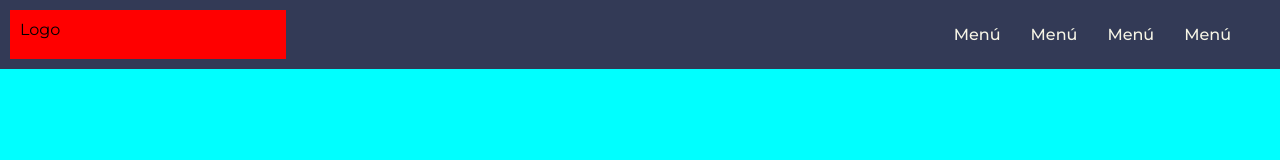
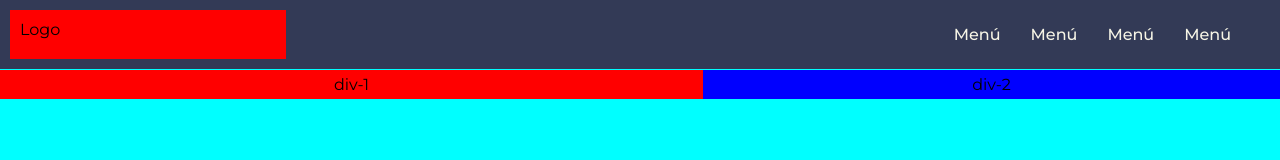
Before and after one commit to kurco007/Proyecto-web-, a plain HTML site: page index.html in a window 1280 px wide. Drawn offline with Linux system fonts and the light colour scheme.

Commit message:
ingreso de contenido y estilo basico

```diff
--- a/index.html
+++ b/index.html
@@ -10,6 +10,7 @@
 </head>
 <body>
     <!---parte de menu -->
+    <header>
             <div class="nav-bar">
                 <!--Logo-->
                 <div class="logo">
@@ -25,10 +26,16 @@
                     </ul>
                 </div>
             </div>
+    </header>
     <!--fin de menú-->
     <!--inicio de body-->
+        <div class="contenedor">
             <div class="espacio1">
-
+                div-1
+            </div>
+            <div class="espacio2">
+                div-2
+            </div>
         </div>
     <!---fin dde body-->
 <!--- footer-->
--- a/style.css
+++ b/style.css
@@ -8,9 +8,14 @@ body{
     margin: 0;
     padding: 0;
 }
+/*** menú ***/
+header{
+    position: absolute;
+    width: 100%;
+    background-color: #333A56;
+}
 .nav-bar {
-    position: absolute;
-    background-color: #333A56;
+
     display: flex;
     margin: 0;
     padding: 0;
@@ -27,7 +32,7 @@ body{
 .nav-menu{
     display: flex;
     width: 75%;
-    justify-content: end;
+    justify-content: flex-end;
 }
 .nav-menu ul{
     list-style: none;
@@ -62,16 +67,51 @@ body{
     color: #333A56;
     font-weight: 500;
 }
+/** Fin de menu **/
+/** Contenido **/
+.contenedor{
+    display: flex;
+    width: 100%;
+}
+.espacio1{
+    display: flex;
+    justify-content: center;
+    align-items: center;
+    background-color: red;
+    width:55%;
+    margin-top: 70px;
+    padding: 5px;
 
-@media screen and (max-width: 600px) {
+
+}
+.espacio2 {
+    display: flex;
+    justify-content: center;
+    align-items: center;
+    background-color: blue;
+    width: 45%;
+    margin-top: 70px;
+    padding: 5px;
+
+
+}
+
+/** Fin de parte 1 **/
+/** Responsive **/
+@media screen and (max-width: 720px) {
+    /*  Menu  */
     .nav-bar.responsive {
             position: relative;
+
         }
-
         .nav-menu.responsive a.icon {
             position: absolute;
             right: 0;
             top: 0;
+}
+.espacio1{
+
+    margin-left: 0 ;
 
 }
 }
```
Lines whose indentation alone changed are shown as unchanged.
